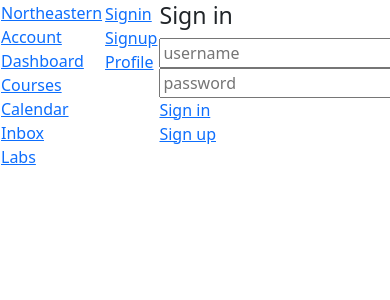
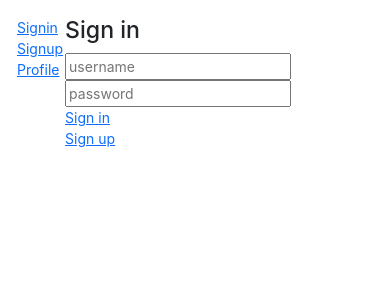
Before and after one commit to janekamata/project-kanbas-react-web-app, a React (Create React App) app: page /#/Kanbas in a window 390 px wide. Shown: the top 300 px of the page. Built offline with nearby package versions, Linux system fonts and the light colour scheme.

Commit message:
Finished 4.1 - stopped at https://docs.google.com/document/d/1vmoLm12fKv7W3y3H-2HdsPzy4GvNrdyTfic6BLoE5yA/edit#heading=h.hi0392rr8b

```diff
--- a/src/Kanbas/Courses/Home/index.tsx
+++ b/src/Kanbas/Courses/Home/index.tsx
@@ -2,15 +2,13 @@
 import CourseStatus from "./Status";
 export default function Home() {
     return (
-        <table id="wd-home">
-            <tr>
-                <td valign="top">
-                    <Modules />
-                </td>
-                <td valign="top">
-                    <CourseStatus />
-                </td>
-            </tr>
-        </table>
+        <div className="d-flex" id="wd-home">
+            <div className="flex-fill">
+                <Modules />
+            </div>
+            <div className="d-none d-md-block">
+                <CourseStatus />
+            </div>
+        </div>
     );
 }
--- a/src/Kanbas/Courses/index.tsx
+++ b/src/Kanbas/Courses/index.tsx
@@ -1,3 +1,4 @@
+import { FaAlignJustify } from "react-icons/fa";
 import Assignments from "./Assignments";
 import AssignmentEditor from "./Assignments/Editor";
 import Home from "./Home";
@@ -7,29 +8,29 @@
 export default function Courses() {
     return (
         <div id="wd-courses">
-            <h2>Course 1234</h2>
+            <h2 className="text-danger">
+                <FaAlignJustify className="me-4 fs-4 mb-1" />Course 1234
+            </h2>
             <hr />
-            <table>
-                <tr>
-                    <td valign="top">
-                        <CoursesNavigation />
-                    </td>
-                    <td valign="top">
-                        <Routes>
-                            <Route path="/" element={<Home />} />
-                            <Route path="Home" element={<Home />} />
-                            <Route path="Modules" element={<Modules />} />
-                            <Route path="Piazza" element={<h2>Piazza</h2>} />
-                            <Route path="Zoom" element={<h2>Zoom</h2>} />
-                            <Route path="Assignments" element={<Assignments />} />
-                            <Route path="Assignments/:aid" element={<AssignmentEditor />} />
-                            <Route path="Quizzes" element={<h2>Quizzes</h2>} />
-                            <Route path="Grades" element={<h2>Grades</h2>} />
-                            <Route path="People" element={<h2>People</h2>} />
-                        </Routes>
-                    </td>
-                </tr>
-            </table>
-        </div>
+            <div className="d-flex">
+                <div className="d-none d-md-block">
+                    <CoursesNavigation />
+                </div>
+                <div className="flex-fill">
+                    <Routes>
+                        <Route path="/" element={ <Home /> } />
+                        <Route path="Home" element={ <Home /> } />
+                        <Route path="Modules" element={ <Modules /> } />
+                        <Route path="Piazza" element={ <h2>Piazza</h2> } />
+                        <Route path="Zoom" element={ <h2>Zoom</h2> } />
+                        <Route path="Assignments" element={ <Assignments /> } />
+                        <Route path="Assignments/:aid" element={ <AssignmentEditor /> } />
+                        <Route path="Quizzes" element={ <h2>Quizzes</h2> } />
+                        <Route path="Grades" element={ <h2>Grades</h2> } />
+                        <Route path="People" element={ <h2>People</h2> } />
+                    </Routes>
+                </div>
+            </div>
+        </div >
     );
 }
--- a/src/Kanbas/Navigation.tsx
+++ b/src/Kanbas/Navigation.tsx
@@ -1,14 +1,46 @@
 import { Link } from "react-router-dom";
+import { AiOutlineDashboard, AiOutlineInbox } from "react-icons/ai";
+import { IoCalendarOutline } from "react-icons/io5";
+import { LiaBookSolid } from "react-icons/lia";
+import { FaRegCircleUser } from "react-icons/fa6";
+import { MdOutlineScience } from "react-icons/md";
+
+
+
 export default function KanbasNavigation() {
     return (
-        <div id="wd-kanbas-navigation">
-            <a href="https://www.northeastern.edu/" id="wd-neu-link" target="_blank">Northeastern</a><br />
-            <Link to="/Kanbas/Account" id="wd-account-link">Account</Link><br />
-            <Link to="/Kanbas/Dashboard" id="wd-dashboard-link">Dashboard</Link><br />
-            <Link to="/Kanbas/Dashboard" id="wd-course-link">Courses</Link><br />
-            <Link to="/Kanbas/Calendar" id="wd-calendar-link">Calendar</Link><br />
-            <Link to="/Kanbas/Inbox" id="wd-inbox-link">Inbox</Link><br />
-            <Link to="/Labs" id="wd-labs-link">Labs</Link><br />
+        <div id="wd-kanbas-navigation" style={ { width: 110 } }
+            className="list-group rounded-0 position-fixed
+        bottom-0 top-0 d-none d-md-block bg-black z-2">
+            <a href="https://www.northeastern.edu/" id="wd-neu-link"
+                className="list-group-item bg-black border-0 text-center" target="_blank" ><img src="/images/NEU.png" width="75px" /></a>
+            <Link to="/Kanbas/Account" id="wd-account-link"
+                className="list-group-item text-center border-0 bg-black text-white">
+                <FaRegCircleUser className="fs-1 text text-white" /><br />Account</Link>
+            <Link to="/Kanbas/Dashboard" id="wd-dashboard-link"
+                className="list-group-item text-center border-0
+                   bg-white text-danger">
+                <AiOutlineDashboard className="fs-1 text-danger" /><br />
+                Dashboard</Link>
+            <Link to="/Kanbas/Dashboard" id="wd-course-link"
+                className="list-group-item text-white
+                   bg-black text-center border-0">
+                <LiaBookSolid className="fs-1 text-danger" /><br />Courses</Link>
+            <Link to="/Kanbas/Calendar" id="wd-calendar-link"
+                className="list-group-item text-white
+                   bg-black text-center border-0">
+                <IoCalendarOutline className="fs-1 text-danger" /><br />
+                Calendar</Link>
+            <Link to="/Kanbas/Inbox" id="wd-inbox-link"
+                className="list-group-item text-white
+                   bg-black text-center border-0">
+                <AiOutlineInbox className="fs-1 text-danger" /><br />
+                Inbox</Link>
+            <Link to="/Labs" id="wd-labs-link"
+                className="list-group-item text-white
+                   bg-black text-center border-0">
+                <MdOutlineScience className="fs-1 text-danger" /><br />
+                Labs</Link>
         </div>
     );
 }
--- a/src/Kanbas/index.tsx
+++ b/src/Kanbas/index.tsx
@@ -1,3 +1,4 @@
+import "./styles.css"
 import { Routes, Route, Navigate } from "react-router";
 import Account from "./Account";
 import Dashboard from "./Dashboard";
@@ -6,23 +7,17 @@
 export default function Kanbas() {
     return (
         <div id="wd-kanbas">
-            <table>
-                <tr>
-                    <td valign="top">
-                        <KanbasNavigation />
-                    </td>
-                    <td valign="top">
-                        <Routes>
-                            <Route path="/" element={<Account />} />
-                            <Route path="/Account/*" element={<Account />} />
-                            <Route path="/Dashboard" element={<Dashboard />} />
-                            <Route path="/Courses/:cid/*" element={<Courses />} />
-                            <Route path="/Calendar" element={<h1>Calendar</h1>} />
-                            <Route path="/Inbox" element={<h1>Inbox</h1>} />
-                        </Routes>
-                    </td>
-                </tr>
-            </table>
+            <KanbasNavigation />
+            <div className="wd-main-content-offset p-3">
+                <Routes>
+                    <Route path="/" element={ <Account /> } />
+                    <Route path="/Account/*" element={ <Account /> } />
+                    <Route path="/Dashboard" element={ <Dashboard /> } />
+                    <Route path="/Courses/:cid/*" element={ <Courses /> } />
+                    <Route path="/Calendar" element={ <h1>Calendar</h1> } />
+                    <Route path="/Inbox" element={ <h1>Inbox</h1> } />
+                </Routes>
+            </div>
         </div>
     );
 }
--- /dev/null
+++ b/src/Kanbas/styles.css
@@ -0,0 +1,16 @@
+body {
+    margin: 0;
+    padding: 0;
+}
+
+body * {
+    font-family: -apple-system, BlinkMacSystemFont, "Segoe UI", Roboto, "Helvetica Neue", Arial,
+        sans-serif, "Apple Color Emoji", "Segoe UI Emoji", "Segoe UI Symbol", "Noto Color Emoji";
+    font-size: 14px
+}
+
+@media (min-width: 768px) {
+    #wd-kanbas .wd-main-content-offset {
+        padding-left: 140px !important;
+    }
+}
--- a/src/index.css
+++ b/src/index.css
@@ -1,13 +1,10 @@
 body {
   margin: 0;
-  font-family: -apple-system, BlinkMacSystemFont, 'Segoe UI', 'Roboto', 'Oxygen',
-    'Ubuntu', 'Cantarell', 'Fira Sans', 'Droid Sans', 'Helvetica Neue',
-    sans-serif;
+  font-family: -apple-system, BlinkMacSystemFont, "Segoe UI", Roboto, "Helvetica Neue", Arial, sans-serif, "Apple Color Emoji", "Segoe UI Emoji", "Segoe UI Symbol", "Noto Color Emoji";
   -webkit-font-smoothing: antialiased;
   -moz-osx-font-smoothing: grayscale;
 }
 
 code {
-  font-family: source-code-pro, Menlo, Monaco, Consolas, 'Courier New',
-    monospace;
+  font-family: SFMono-Regular, Menlo, Monaco, Consolas, "Liberation Mono", "Courier New", monospace;
 }
```
Also changed, not shown: public/images/NEU.png (added).
